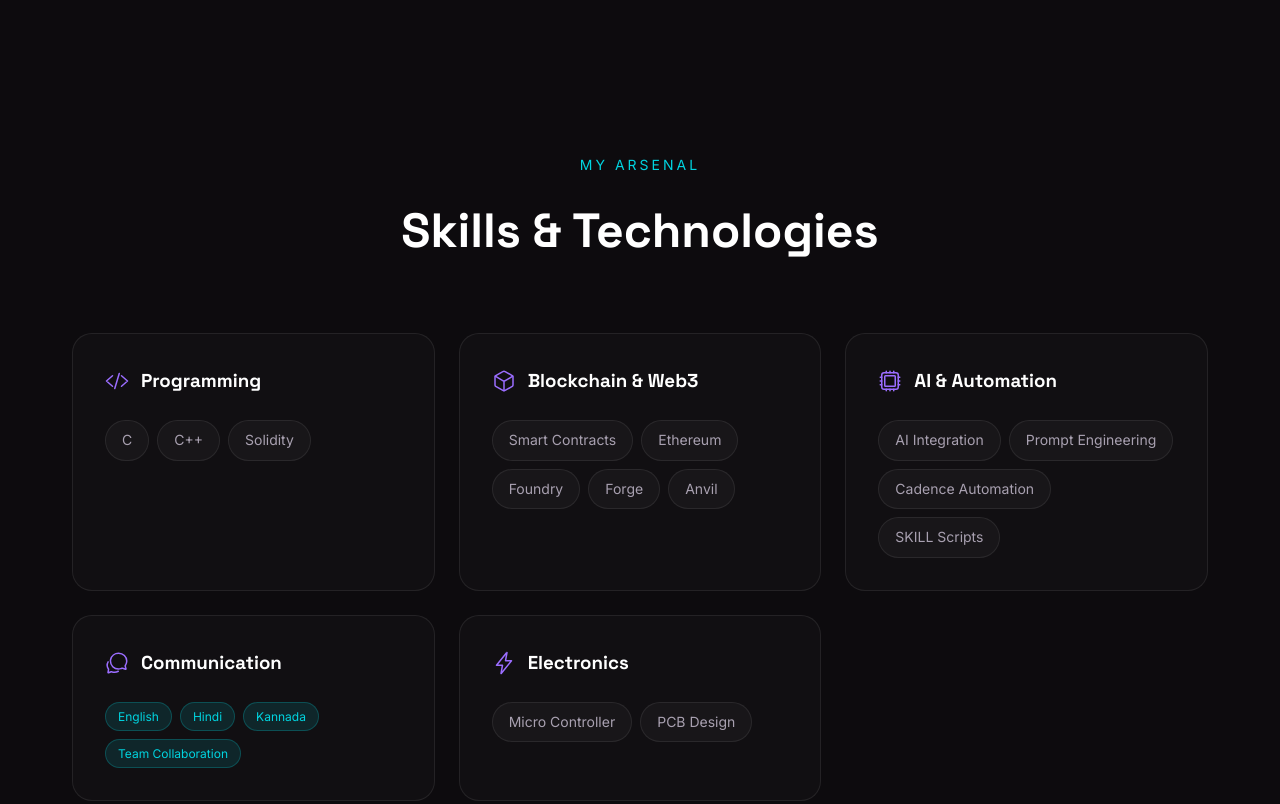
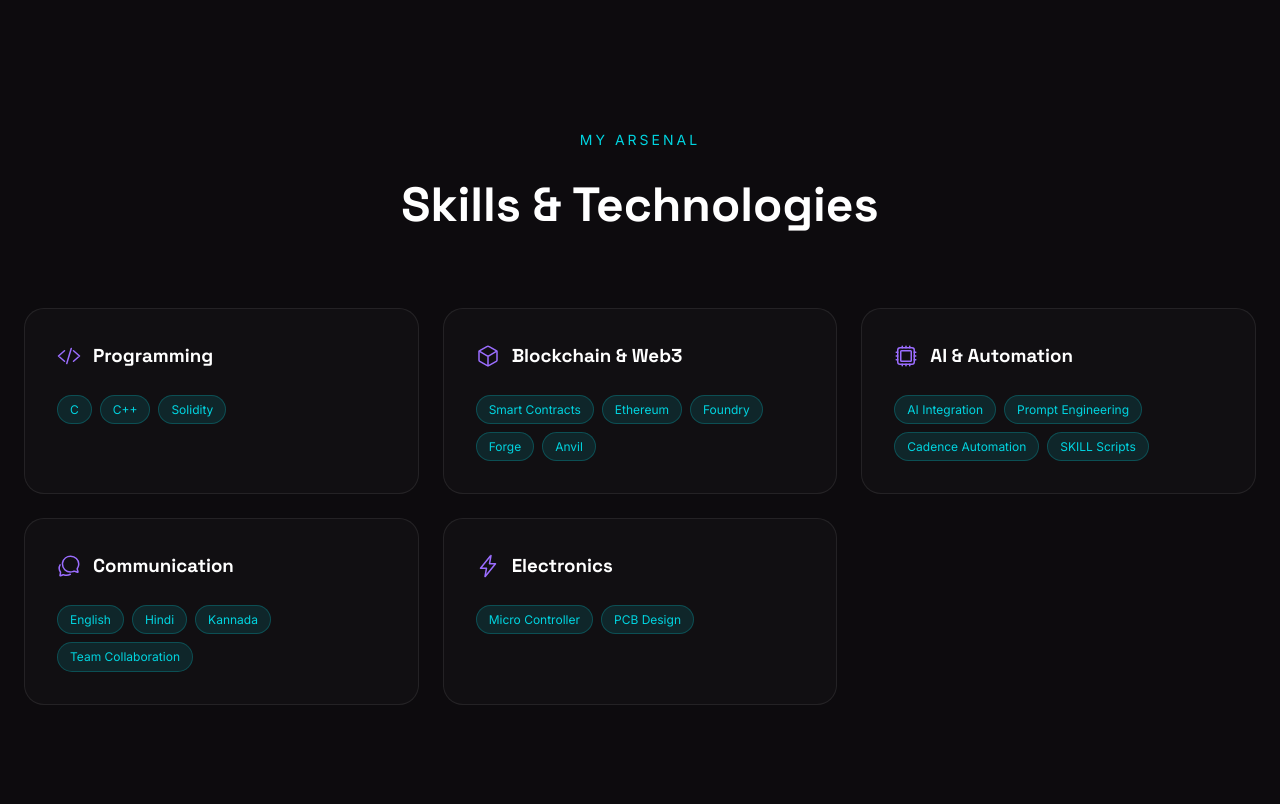
Before and after one commit to VINODGANAPA/Portfolio-Website, a plain HTML site: page index.html in a window 1280 px wide. Shown: the part 1600-2404 px from the top of the page. Drawn offline with nearby package versions, Linux system fonts and the light colour scheme.

Commit message:
Unify skill tag styles, fix certificate link clickability, and widen container

```diff
--- a/css/main.css
+++ b/css/main.css
@@ -729,3 +729,24 @@ footer p {
 section:hover .hero-image {
     transform: translateY(-5px);
 }
+
+
+/* Certification Link Specific Fix */
+.cert-link {
+    background: var(--gradient);
+    -webkit-background-clip: text;
+    background-clip: text;
+    color: transparent;
+    text-decoration: none;
+    position: relative;
+    z-index: 10;
+    display: inline-block;
+    cursor: pointer;
+    border-bottom: 2px solid var(--accent-cyan);
+    padding-bottom: 2px;
+}
+
+.cert-link:hover {
+    filter: brightness(1.2);
+    border-color: var(--accent-purple);
+}
--- a/css/styles.css
+++ b/css/styles.css
@@ -32,9 +32,9 @@ body {
 }
 
 .container {
-    max-width: 1200px;
+    max-width: 1400px;
     margin: 0 auto;
-    padding: 0 2rem;
+    padding: 0 1.5rem;
 }
 
 /* 3D Card Effect - Reduced for Professionalism */
--- a/index.html
+++ b/index.html
@@ -128,28 +128,28 @@
                 <div class="card-3d skill-card reveal">
                     <h3><ion-icon name="code-slash-outline"></ion-icon> Programming</h3>
                     <div class="skill-tags">
-                        <span class="skill-tag">C</span>
-                        <span class="skill-tag">C++</span>
-                        <span class="skill-tag">Solidity</span>
+                        <span class="project-tag">C</span>
+                        <span class="project-tag">C++</span>
+                        <span class="project-tag">Solidity</span>
                     </div>
                 </div>
                 <div class="card-3d skill-card reveal">
                     <h3><ion-icon name="cube-outline"></ion-icon> Blockchain & Web3</h3>
                     <div class="skill-tags">
-                        <span class="skill-tag">Smart Contracts</span>
-                        <span class="skill-tag">Ethereum</span>
-                        <span class="skill-tag">Foundry</span>
-                        <span class="skill-tag">Forge</span>
-                        <span class="skill-tag">Anvil</span>
+                        <span class="project-tag">Smart Contracts</span>
+                        <span class="project-tag">Ethereum</span>
+                        <span class="project-tag">Foundry</span>
+                        <span class="project-tag">Forge</span>
+                        <span class="project-tag">Anvil</span>
                     </div>
                 </div>
                 <div class="card-3d skill-card reveal">
                     <h3><ion-icon name="hardware-chip-outline"></ion-icon> AI & Automation</h3>
                     <div class="skill-tags">
-                        <span class="skill-tag">AI Integration</span>
-                        <span class="skill-tag">Prompt Engineering</span>
-                        <span class="skill-tag">Cadence Automation</span>
-                        <span class="skill-tag">SKILL Scripts</span>
+                        <span class="project-tag">AI Integration</span>
+                        <span class="project-tag">Prompt Engineering</span>
+                        <span class="project-tag">Cadence Automation</span>
+                        <span class="project-tag">SKILL Scripts</span>
                     </div>
                 </div>
                 <div class="card-3d skill-card reveal">
@@ -164,8 +164,8 @@
                 <div class="card-3d skill-card reveal">
                     <h3><ion-icon name="flash-outline"></ion-icon> Electronics</h3>
                     <div class="skill-tags">
-                        <span class="skill-tag">Micro Controller</span>
-                        <span class="skill-tag">PCB Design</span>
+                        <span class="project-tag">Micro Controller</span>
+                        <span class="project-tag">PCB Design</span>
                     </div>
                 </div>
             </div>
@@ -275,7 +275,7 @@
                 <div class="card-3d cert-card reveal">
                     <div class="cert-icon"><ion-icon name="medal-outline"></ion-icon></div>
                     <h3><a href="https://matlabacademy.mathworks.com/progress/share/certificate.html?id=66ac2cb6-bc8b-4e08-9c7c-b6554d480862&"
-                            target="_blank" style="text-decoration: none; color: inherit;">matlab certification</a></h3>
+                            target="_blank" class="cert-link">matlab certification</a></h3>
                     <p>Completed certification in electronic circuit simulation using MatLab</p>
                 </div>
             </div>
```
